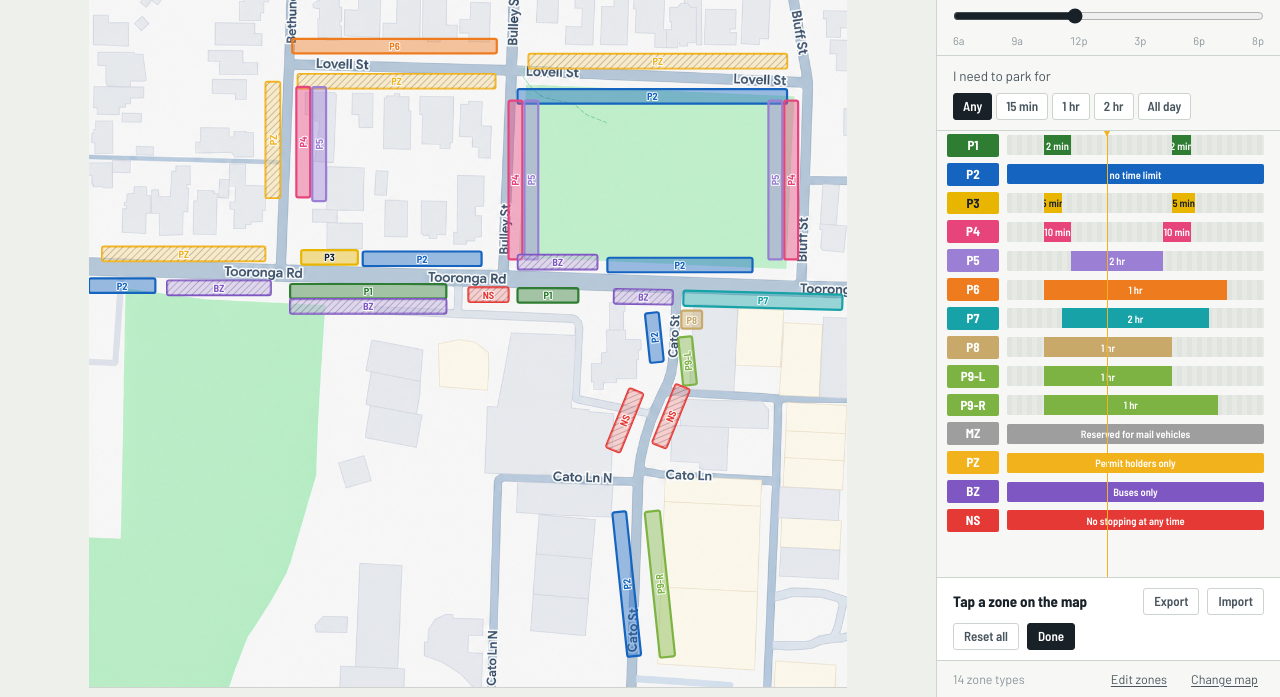
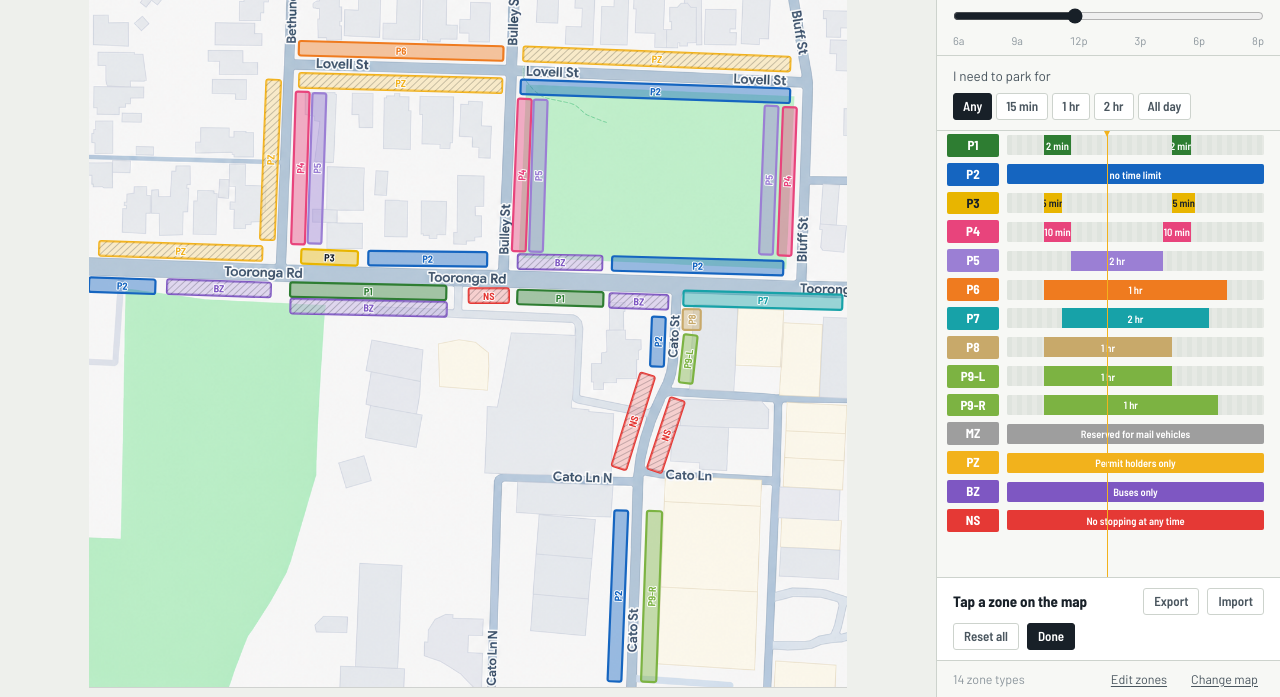
Before and after one commit to FButros/b-parking-map, a plain HTML site: page index.html in a window 1280 px wide. Shown: the part 103-800 px from the top of the page. Drawn offline with Linux system fonts and the light colour scheme.

Commit message:
Add files via upload

```diff
--- a/index.html
+++ b/index.html
@@ -234,43 +234,37 @@ const ORDER=["P1","P2","P3","P4","P5","P6","P7","P8","P9-L","P9-R","MZ","PZ","BZ
    so the overlay scales with the image whatever its resolution.
    Each zone hugs a kerb: [id, cx, cy, width, height, rotation]                       */
 const DEFAULT_ZONES=[
- // Lovell St, western block
- ["P6",  442,126, 296, 21, 0],
- ["PZ",  445,177, 286, 21, 0],
- // Bethune St, both kerbs
- ["PZ",  266,262,  21,168, 0],
- ["P4",  310,265,  20,160, 0],
- ["P5",  333,268,  20,165, 0],
- // Tooronga Rd, north kerb west of Bulley St
- ["PZ",  137,427, 236, 21, 0],
- ["P3",  348,432,  82, 21, 0],
- ["P2",  482,434, 172, 21, 0],
- // Lovell St east and the reserve
- ["PZ",  823,148, 374, 21, 0],
- ["P2",  815,199, 390, 21, 0],
- ["P4",  617,320,  20,230, 0],
- ["P5",  640,320,  20,230, 0],
- ["P5",  993,320,  20,230, 0],
- ["P4", 1016,320,  20,230, 0],
- ["BZ",  678,439, 115, 21, 0],
- ["P2",  855,443, 210, 21, 0],
- // Tooronga Rd, south kerb
- ["P2",   48,473,  96, 21, 0],
- ["BZ",  188,476, 150, 21, 0],
- ["P1",  404,481, 226, 21, 0],
- ["BZ",  404,503, 226, 21, 0],
- ["NS",  578,486,  58, 21, 0],
- ["P1",  664,487,  88, 21, 0],
- ["BZ",  802,489,  85, 21, 1],
- ["P7",  975,494, 230, 22, 1.5],
- // Cato St
- ["P2",  818,548,  20, 72,-6],
- ["P8",  872,522,  30, 26, 0],
- ["P9-L",866,582,  20, 70,-6],
- ["NS",  775,668,  22, 92, 22],
- ["NS",  842,662,  22, 92, 22],
- ["P2",  778,905,  20,210,-6],
- ["P9-R",826,905,  22,212,-6]
+ ["P6",    451.6, 133.0, 296.0,  21.0,   1.5],
+ ["PZ",    450.9, 179.6, 293.7,  21.0,   1.5],
+ ["PZ",    262.6, 290.8,  21.0, 231.7,   2.3],
+ ["P4",    305.8, 302.6,  20.0, 220.8,   1.8],
+ ["P5",    329.8, 303.2,  20.0, 217.7,   1.9],
+ ["PZ",    132.7, 422.7, 236.0,  21.0,   1.8],
+ ["P3",    348.0, 432.0,  82.0,  21.0,   2.0],
+ ["P2",    490.1, 434.0, 172.0,  21.0,   0.7],
+ ["PZ",    821.6, 144.8, 386.4,  21.0,   2.2],
+ ["P2",    819.4, 191.6, 390.0,  21.0,   1.9],
+ ["P4",    626.2, 312.8,  20.0, 220.8,   2.3],
+ ["P5",    650.1, 313.8,  20.0, 220.0,   1.8],
+ ["P5",    983.5, 320.2,  20.0, 215.3,   2.2],
+ ["P4",   1010.2, 322.0,  20.0, 215.0,   2.1],
+ ["BZ",    681.5, 439.1, 122.1,  21.0,   1.0],
+ ["P2",    880.6, 444.2, 247.9,  21.0,   1.6],
+ ["P2",     48.0, 473.0,  96.0,  21.0,   1.9],
+ ["BZ",    188.0, 476.8, 150.0,  21.0,   1.9],
+ ["P1",    404.0, 481.0, 226.0,  21.0,   1.2],
+ ["BZ",    404.5, 504.9, 226.0,  21.0,   1.2],
+ ["NS",    578.5, 487.4,  58.0,  21.0,   0.0],
+ ["P1",    681.9, 491.1, 124.6,  21.0,   1.7],
+ ["BZ",    795.5, 495.7,  85.0,  20.8,   2.0],
+ ["P7",    975.0, 494.0, 230.0,  22.0,   1.5],
+ ["P2",    823.1, 554.1,  20.0,  72.0,   2.2],
+ ["P8",    872.0, 522.0,  30.0,  26.0, -89.3],
+ ["P9-L",  866.9, 579.1,  20.0,  70.0,   6.3],
+ ["NS",    787.5, 669.3,  22.0, 141.5,  17.3],
+ ["NS",    834.7, 689.4,  22.0, 108.5,  18.3],
+ ["P2",    765.2, 922.2,  20.0, 247.7,   2.3],
+ ["P9-R",  814.0, 922.9,  22.0, 247.4,   2.0]
 ];
 const REF={w:1097,h:1054};
 let ZONES=[];
```
